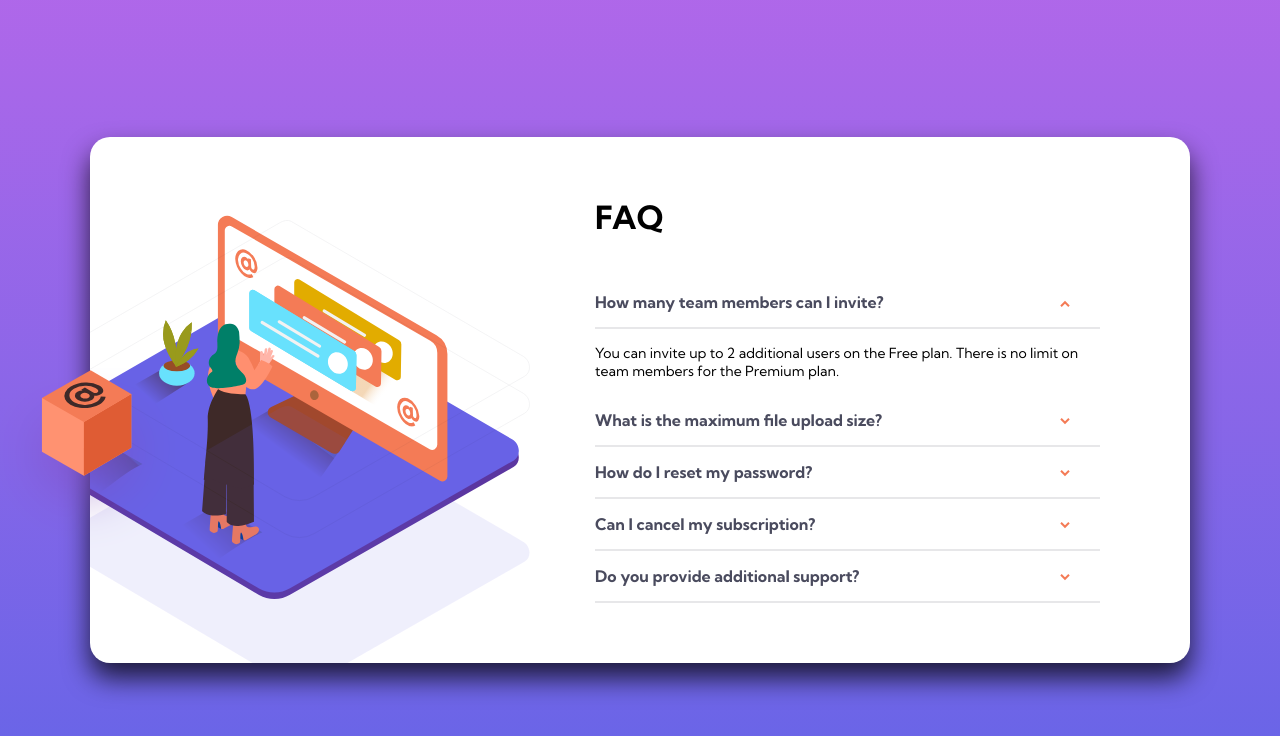
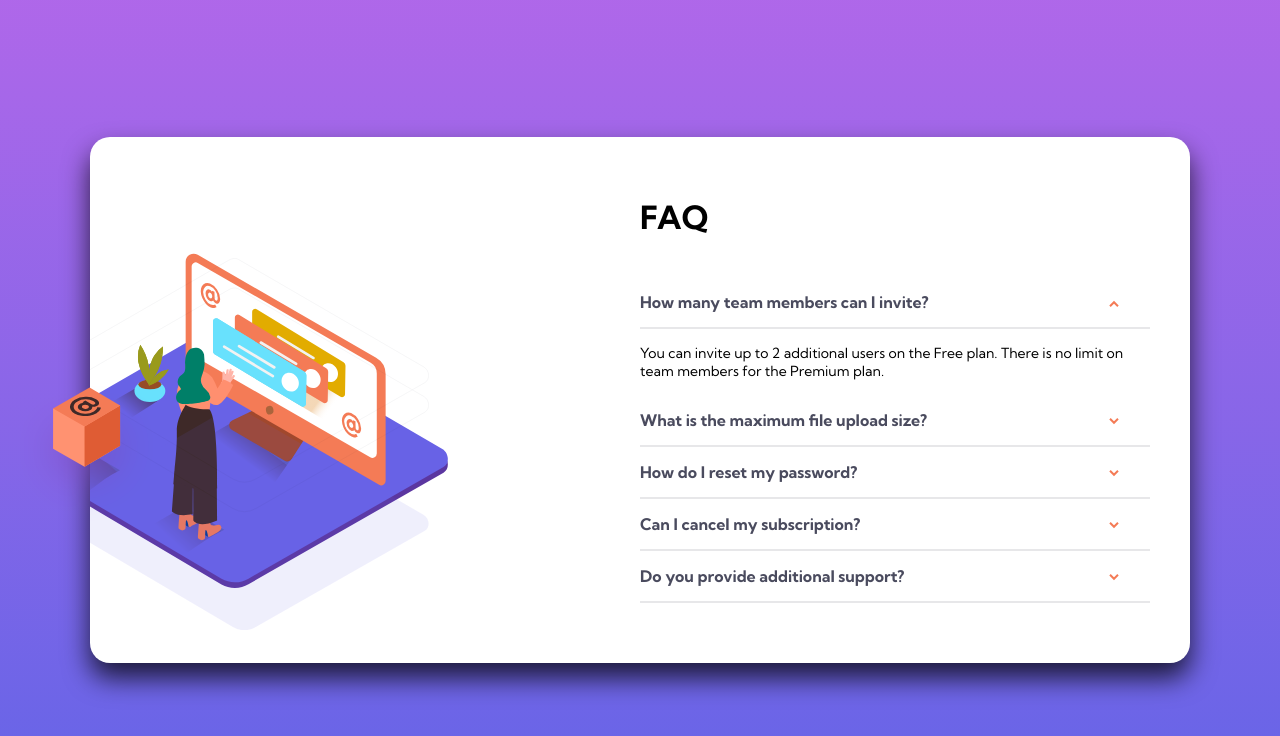
Before and after one commit to Muhammad-Taus/Front-End-Mentor-FAQ-Accordion-Card, a plain HTML site: page index.html in a window 1280 px wide. Both pictures are taken after a click on the element "How many team members can I invite?". Drawn offline with Linux system fonts and the light colour scheme.

Commit message:
adjusted desktop design in rem units

```diff
--- a/styles.css
+++ b/styles.css
@@ -52,14 +52,17 @@ body {
 
 .container {
     width: 90%;
-    max-width: 1100px;
+    max-width: 68.75rem;
+    /*1100px*/
 
 }
 
 .main-card {
     display: flex;
-    padding-top: 60px;
-    padding-right: 90px;
+    padding-top: 3.75rem;
+    /*60px*/
+    padding-right: 5.625;
+    /*90px*/
     border-radius: 20px;
     box-shadow: 0px 15px 27px 0px rgba(0, 0, 0, 0.75);
     background-color: white;
@@ -70,7 +73,8 @@ body {
 .illustration-section,
 .faq-section {
     flex: 1;
-    min-height: 440px;
+    min-height: 27.5rem;
+    /*440px*/
 }
 
 
@@ -82,10 +86,10 @@ body {
 
 .illustration-box {
     position: absolute;
-    top: 44%;
+    top: 43%;
     left: -9%;
     z-index: 10;
-    transform: scale(1);
+    transform: scale(0.75);
     object-fit: contain;
 }
 
@@ -98,66 +102,73 @@ body {
 
 .illustration-woman,
 .bg-pattern-desktop {
-    width: 100%;
-    height: 100%;
+    width: 80%;
+    height: 80%;
     object-fit: contain;
     position: absolute;
-    top: -5%;
+    top: 8%;
     left: -15%;
     z-index: 5;
 }
 
 .bg-pattern-desktop{
-    top: 5%;
-    left: -10%;
+    top: 13%;
+    left: -13%;
 }
 
 
 .faq-section h2 {
     font-size: xx-large;
-    padding-bottom: 40px;
+    padding-bottom: 2.5rem;
+    /*40px*/
 }
 
-.accordions-section{
-    padding-bottom: 60px;
+.accordions-section {
+    padding-bottom: 3.75rem;
+    /*60px*/
+    padding-right: 2.5rem;
+    /*40px*/
 }
 
 
 .accordion-title h3 {
-    font-size: 16px;
+    font-size: 1rem;
+    /*16px*/
     color: var(--clr-VeryDarkGrayishBlue);
     position: relative;
-    padding-block: 15px;
+    padding-block: 0.938rem;
+    /*15px*/
     cursor: pointer;
     border-bottom: 2px solid var(--clr-LightGrayishBlue);
     transition: all 0.5s ease;
 }
 
-.accordion-title h3:hover{
+.accordion-title h3:hover {
     color: var(--clr-SoftRed);
 }
 
 
-.accordion-title{
+.accordion-title {
     position: relative;
 
 }
 
-.accordion-title img{
+.accordion-title img {
     position: absolute;
     top: 44%;
     right: 6%;
     transition: transform 0.4s ease;
 }
 
-.accordion-title img.active{
+.accordion-title img.active {
     transform: rotate(180deg);
 }
 
 
 
 .accordion p {
-    font-size: 14px;
+    font-size: 0.875rem;
+    /*14px*/
     max-height: 0;
     overflow: hidden;
     transition: all 0.4s ease;
@@ -166,7 +177,33 @@ body {
 }
 
 .accordion p.active {
-    padding-block: 15px;
-    max-height: 200px;
+    padding-block: 0.938rem;
+    /*15px*/
+    max-height: 12.5rem;
+    /*200px*/
 
 }
+
+
+
+@media (max-width: 1050px) {
+
+    .illustration-woman,
+    .bg-pattern-desktop {
+        left: -9%;
+
+    }
+
+    .illustration-box {
+        left: -11%;
+        transform: scale(0.6);
+    }
+}
+
+
+
+/* Mobile */
+@media (max-width: 850px){
+
+
+}
```
Also changed, not shown: index.html (+1 -4 lines).
